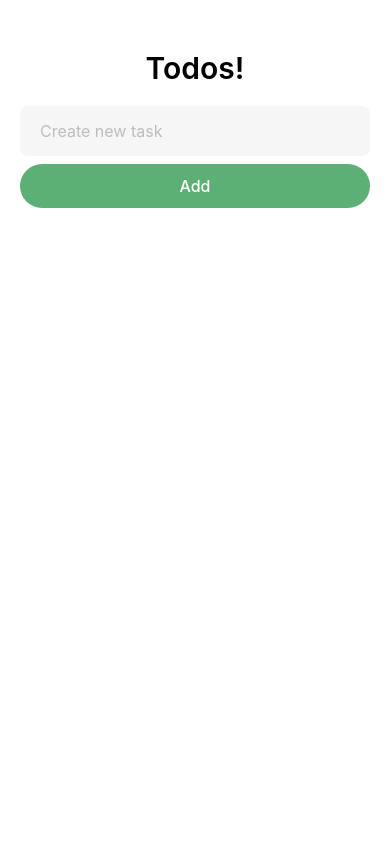
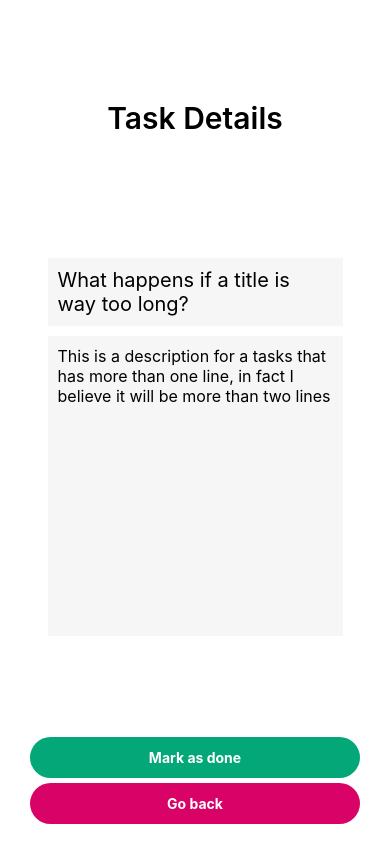
Before and after one commit to carlosgonzaleztw/lista-gonzalez-coderhouse, a React Native app: screen / in a window 390 px wide. Built offline with nearby package versions, Linux system fonts and the light colour scheme.

Commit message:
Two screens implemented

```diff
--- a/App.js
+++ b/App.js
@@ -1,16 +1,37 @@
 import { StyleSheet, Text, View } from 'react-native';
-import TaskInput from './components/TaskInput/TaskInput';
 import { useState } from 'react';
-import TasksList from './components/TasksList/TasksList';
+import ListScreen from './screens/ListScreen/ListScreen';
+import TaskDetailsScreen from './screens/TaskDetailsScreen/TaskDetailsScreen';
 
 export default function App() {
-  const [tasks, setTasks] = useState([]);
+  const [tasks, setTasks] = useState([
+    {
+      title: 'What happens if a title is way too long?',
+      description:
+        'This is a description for a tasks that has more than one line, in fact I believe it will be more than two lines',
+      id: 1,
+      isChecked: false,
+    },
+  ]);
 
-  const addTask = (description) => {
+  const [selectedTask, setSelectedTask] = useState({
+    title: 'What happens if a title is way too long?',
+    description:
+      'This is a description for a tasks that has more than one line, in fact I believe it will be more than two lines',
+    id: 1,
+    isChecked: false,
+  });
+
+  const addTask = (title, description) => {
     if (description !== '') {
       setTasks((currentTasks) => [
         ...currentTasks,
-        { id: Math.random(), description: description, isChecked: false },
+        {
+          id: Math.random(),
+          title: title,
+          description: description,
+          isChecked: false,
+        },
       ]);
     }
   };
@@ -33,21 +54,33 @@ export default function App() {
     setTasks(updatedTasks);
   };
 
-  return (
-    <View style={styles.container}>
-      <Text style={styles.title}>Todos!</Text>
-      <View style={styles.inputWrapper}>
-        <TaskInput
-          onSubmit={(taskDescription) => addTask(taskDescription)}
-        ></TaskInput>
-      </View>
-      <TasksList
-        data={tasks}
-        onTaskCheckChange={(id) => handleTaskCheckChange(id)}
-        onTaskDelete={(id) => handleTaskDelete(id)}
-      ></TasksList>
-    </View>
+  let content;
+
+  console.log('Seleted task: ', selectedTask);
+  content = (
+    <ListScreen
+      tasks={tasks}
+      handleOnAddTask={() =>
+        setSelectedTask({
+          id: Math.random(),
+          title: '',
+          description: '',
+          isChecked: false,
+        })
+      }
+    ></ListScreen>
   );
+
+  if (selectedTask !== null) {
+    content = (
+      <TaskDetailsScreen
+        task={selectedTask}
+        handleGoBack={() => setSelectedTask(null)}
+      ></TaskDetailsScreen>
+    );
+  }
+
+  return <View style={styles.container}>{content}</View>;
 }
 
 const styles = StyleSheet.create({
@@ -57,16 +90,5 @@ const styles = StyleSheet.create({
     alignItems: 'center',
     paddingTop: 50,
     paddingHorizontal: 20,
-    width: '100%',
-  },
-  title: {
-    fontSize: 30,
-    fontWeight: '600',
-    marginBottom: 20,
-  },
-  inputWrapper: {
-    width: '100%',
-    marginBottom: 30,
-    alignItems: 'center',
   },
 });
--- a/components/TasksList/TasksList.jsx
+++ b/components/TasksList/TasksList.jsx
@@ -1,4 +1,4 @@
-import { StyleSheet, FlatList } from 'react-native';
+import { StyleSheet, View, Text, FlatList } from 'react-native';
 import React from 'react';
 import Task from '../common/Task/Task';
 
@@ -7,6 +7,7 @@ const TasksList = ({ data, onTaskCheckChange, onTaskDelete }) => {
     return (
       <Task
         isChecked={item.isChecked}
+        title={item.title}
         description={item.description}
         onCheckChange={() => onTaskCheckChange(item.id)}
         onDelete={() => onTaskDelete(item.id)}
--- a/components/common/Task/Task.jsx
+++ b/components/common/Task/Task.jsx
@@ -3,19 +3,22 @@ import React from 'react';
 import ThemeColors from '../../../styles/colors';
 import CheckBox from 'expo-checkbox';
 
-const Task = ({ onDelete, isChecked, onCheckChange, description }) => {
+const Task = ({ onDelete, isChecked, onCheckChange, title }) => {
   return (
     <View style={styles.root}>
       <CheckBox value={isChecked} onValueChange={onCheckChange}></CheckBox>
-      <Text style={[isChecked ? styles.disabled : '', styles.text]}>
-        {description}
-      </Text>
+      <View style={styles.textWrapper}>
+        <Text style={[isChecked ? styles.disabled : '', styles.title]}>
+          {title}
+        </Text>
+        <Text style={styles.description}>Click to see the details</Text>
+      </View>
       <Pressable
         style={[
           styles.button,
           isChecked
             ? { backgroundColor: ThemeColors.disabledText }
-            : { backgroundColor: ThemeColors.accent },
+            : { backgroundColor: ThemeColors.primary },
         ]}
         onPress={onDelete}
       >
@@ -35,9 +38,11 @@ const styles = StyleSheet.create({
     alignItems: 'center',
     marginBottom: 20,
   },
-  text: {
+  textWrapper: {
     width: '60%',
   },
+  title: { fontSize: 16, fontWeight: 'bold' },
+  description: { fontSize: 10 },
   disabled: {
     color: ThemeColors.disabledText,
     textDecorationLine: 'line-through',
--- /dev/null
+++ b/screens/ListScreen/ListScreen.jsx
@@ -0,0 +1,57 @@
+import { Pressable, StyleSheet, Text, View } from 'react-native';
+import React from 'react';
+import TasksList from '../../components/TasksList/TasksList';
+import ThemeColors from '../../styles/colors';
+
+const ListScreen = (tasks, handleOnAddTask) => {
+  return (
+    <View style={styles.container}>
+      <Text style={styles.title}>Todos!</Text>
+      <View style={styles.inputWrapper}>
+        <Pressable style={styles.button} onPress={handleOnAddTask}>
+          <Text style={styles.buttonText}>Add a new task</Text>
+        </Pressable>
+      </View>
+      <TasksList
+        tasks={tasks}
+        onTaskCheckChange={(id) => null}
+        onTaskDelete={(id) => null}
+      ></TasksList>
+    </View>
+  );
+};
+
+export default ListScreen;
+
+const styles = StyleSheet.create({
+  container: {
+    flex: 1,
+    backgroundColor: '#fff',
+    alignItems: 'center',
+    paddingTop: 50,
+    paddingHorizontal: 10,
+    width: '100%',
+  },
+  button: {
+    backgroundColor: ThemeColors.primary,
+    borderRadius: 100,
+    alignItems: 'center',
+    paddingVertical: 12,
+    width: '100%',
+  },
+  buttonText: {
+    color: 'white',
+    fontSize: 16,
+    fontWeight: '500',
+  },
+  title: {
+    fontSize: 30,
+    fontWeight: '600',
+    marginBottom: 20,
+  },
+  inputWrapper: {
+    width: '100%',
+    marginBottom: 30,
+    alignItems: 'center',
+  },
+});
--- /dev/null
+++ b/screens/TaskDetailsScreen/TaskDetailsScreen.jsx
@@ -0,0 +1,97 @@
+import { TextInput, StyleSheet, Text, View, Pressable } from 'react-native';
+import React from 'react';
+import ThemeColors from '../../styles/colors';
+
+const TaskDetailsScreen = ({
+  task,
+  handleTitleChange,
+  handleDescriptionChange,
+  handleGoBack,
+}) => {
+  return (
+    <View style={styles.container}>
+      <Text style={styles.title}>Task Details</Text>
+      <View>
+        <TextInput
+          value={task?.title || ''}
+          multiline
+          style={styles.titleInput}
+          onChangeText={handleTitleChange}
+          placeholder="Title"
+        ></TextInput>
+        <TextInput
+          value={task?.description || ''}
+          multiline
+          style={styles.descriptionInput}
+          onChangeText={handleDescriptionChange}
+          placeholder="Description"
+        ></TextInput>
+      </View>
+      <View style={styles.buttonsWrapper}>
+        <Pressable
+          style={[styles.button, styles.doneButton]}
+          onPress={handleGoBack}
+        >
+          <Text style={styles.buttonText}>Mark as done</Text>
+        </Pressable>
+        <Pressable
+          style={[styles.button, styles.backButton]}
+          onPress={handleGoBack}
+        >
+          <Text style={styles.buttonText}>Go back</Text>
+        </Pressable>
+      </View>
+    </View>
+  );
+};
+
+export default TaskDetailsScreen;
+
+const styles = StyleSheet.create({
+  container: {
+    flex: 1,
+    backgroundColor: '#fff',
+    alignItems: 'center',
+    justifyContent: 'space-between',
+    paddingTop: 50,
+    paddingBottom: 20,
+    paddingHorizontal: 10,
+    width: '100%',
+  },
+  title: {
+    fontSize: 30,
+    fontWeight: '600',
+    marginBottom: 20,
+  },
+  titleInput: {
+    fontSize: 20,
+    marginBottom: 10,
+    padding: 10,
+    backgroundColor: ThemeColors.inputBackgroundColor,
+  },
+  descriptionInput: {
+    fontSize: 16,
+    backgroundColor: ThemeColors.inputBackgroundColor,
+    padding: 10,
+    height: 300,
+    textAlignVertical: 'top',
+  },
+  buttonsWrapper: {
+    width: '100%',
+    bottom: 0,
+  },
+  button: {
+    borderRadius: 100,
+    alignItems: 'center',
+    paddingVertical: 12,
+    width: '100%',
+  },
+  doneButton: { backgroundColor: ThemeColors.primary, marginBottom: 5 },
+  backButton: {
+    backgroundColor: ThemeColors.pink,
+  },
+  buttonText: {
+    color: 'white',
+    fontWeight: 'bold',
+  },
+});
--- a/styles/colors.js
+++ b/styles/colors.js
@@ -1,8 +1,12 @@
 const ThemeColors = {
   inputBackgroundColor: '#F6F6F6',
   inputTextColor: '#BDBDBD',
-  accent: '#5DB075',
+  primary: '#04a777ff',
   disabledText: '#BDBDBD',
+  orange: '#fb8b24ff',
+  pink: '#d90368ff',
+  purple: '#820263ff',
+  darkPurple: '#291720ff',
 };
 
 export default ThemeColors;
```
